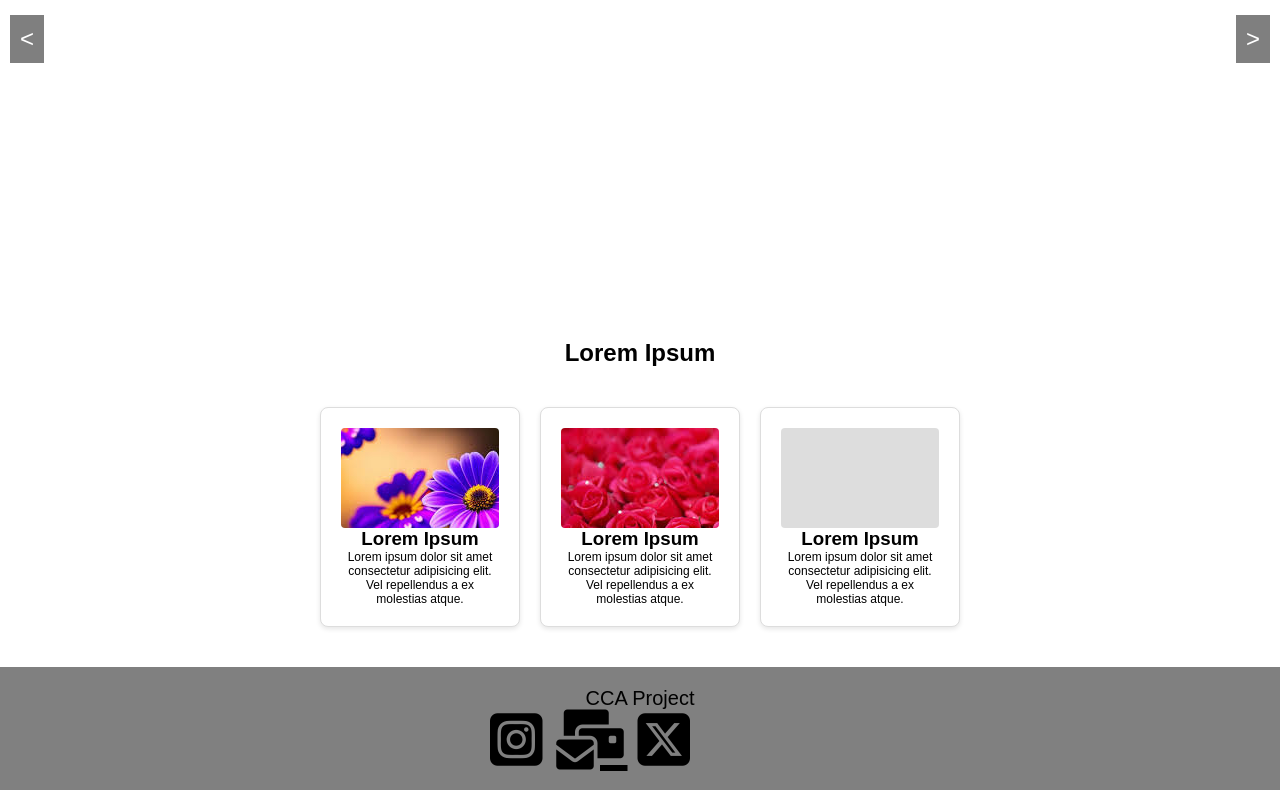
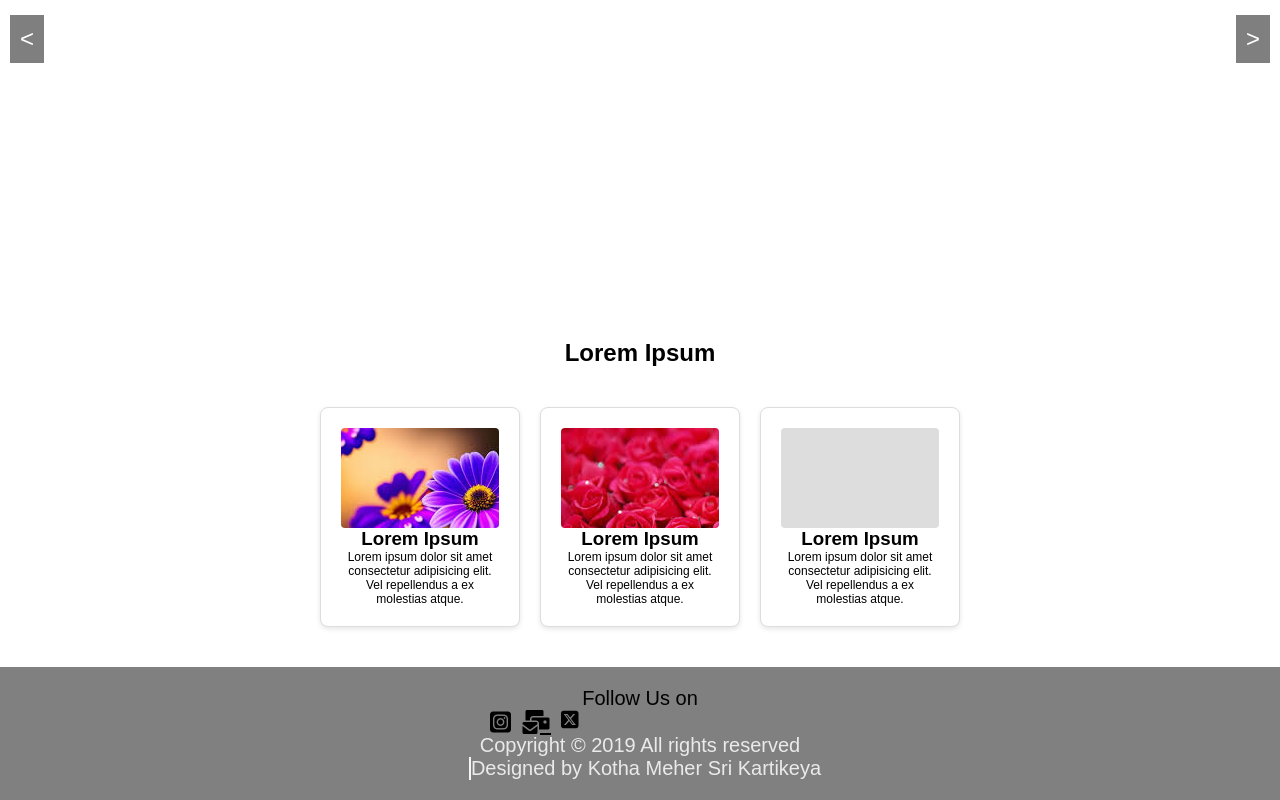
Before and after one commit to kartikeya7609/cca, a plain HTML site: page index.html in a window 1280 px wide. Shown: the part 358-1158 px from the top of the page. Drawn offline with Linux system fonts and the light colour scheme; a web font is replaced by a local one.

Commit message:
Update index.html

```diff
--- a/index.html
+++ b/index.html
@@ -75,10 +75,12 @@
   </main>
 
   <footer class="footer">
-    <div><p style="color:#000;font-size: 20px;;">CCA Project</p></div>
-  <div class="footer1">  <i class="fa-brands fa-square-instagram fa-3x"></i>
-    <a href="mailto:kartikeyakk2007@gmail.com" class="fa-solid fa-envelopes-bulk fa-3x"></a>
-    <i class="fa-brands fa-square-x-twitter fa-3x"></i></div>
+    <div><p style="color:#000;font-size: 20px;;">Follow Us on</p></div>
+  <div class="footer1">  <i class="fa-brands fa-square-instagram "></i>
+    <a href="mailto:kartikeyakk2007@gmail.com" class="fa-solid fa-envelopes-bulk "></a>
+    <i class="fa-brands fa-square-x-twitter "></i></div>
+    <p>Copyright &#169; 2019 All rights reserved</p>
+    <div class="designed"><p>Designed by Kotha Meher Sri Kartikeya</p></div>
   </footer>
 
   <script src="script.js"></script>
```
